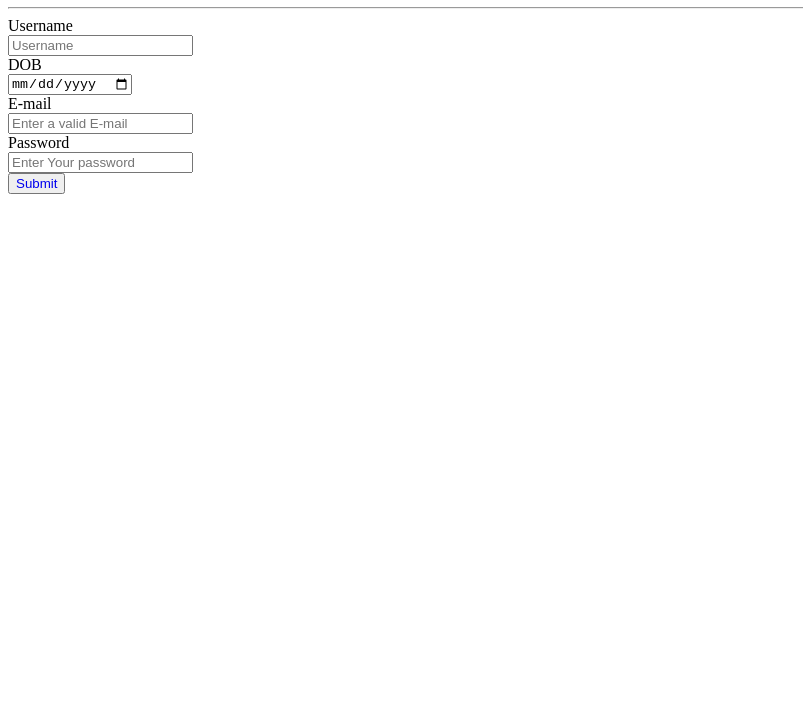
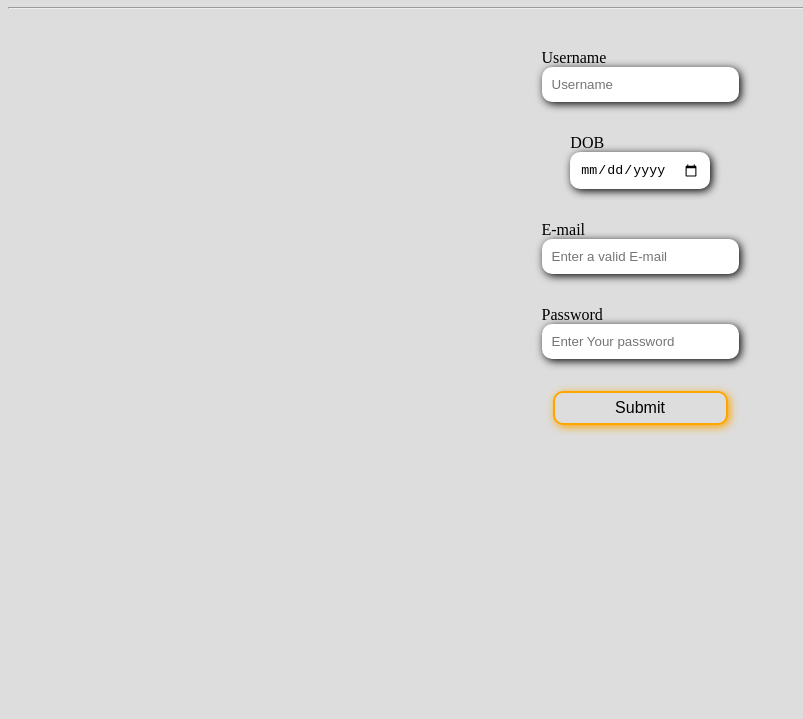
Before and after one commit to Ubbix1/WhiteDevilWeb, a plain HTML site: page login/login.html in a window 1280 px wide. Shown: the part 81-800 px from the top of the page, without its empty margins (0-803 px from the left). Drawn offline with Linux system fonts and the light colour scheme.

Commit message:
Update login.css

```diff
--- a/login/login.css
+++ b/login/login.css
@@ -1,5 +1,6 @@
 *{
     text-decoration: none;
+    background-color: #ddd;
 }
 header{
     align-items: center;
@@ -7,39 +8,49 @@ header{
     text-align: center;
 }
 
-
 .container{
-}
-
-.container .sec-container{
     display: flex;
     flex-direction: column;
     justify-content: center;
     align-items: center;
     text-align: left;
+    margin: 1rem;
+}
+.container .box{
+   margin: 1rem;
+}
+.container .box:nth-child(2){
+    left: 1rem;
+    top: 0;
+}
+.container .box input{
+    padding: 10px;
+    border-radius: 10px;
+    border:none;
+    box-shadow: 2px 2px 8px black;
     background-color: #fff;
 }
-.container .sec-container label{
-    font-size: 24px;
-    display: flex;
-    flex-direction: row;
+.container .box button{
+    padding:  6px 10px;
+    border: 2px solid orange;
+    width: 175px;
+    border-radius: 10px;
+    font-size: 16px;
+    box-shadow: 2px 2px 8px orange;
 }
-.container .sec-container input{
-    padding: 4px;
-    margin: 3rem;
+.container .box button:hover{
+    background-color: orange;
+    color: black;
+    border: black;
+    box-shadow: 2px 2px 8px black;
 }
-.container .sec-container button{
-    padding: 4px 4px ;
-    font-size: 16px;
+.container .box button a{
+    color: black;
+}
+.container .box button a::after{
+    background: black;
+
 }
 
 @media only screen and (max-width:600px){
-    .sec-container{
-        width: max-content;
-        height: 100%;
-    }
-    .container .sec-container button{
-        font-size: normal;
-    }
-
 }
```
